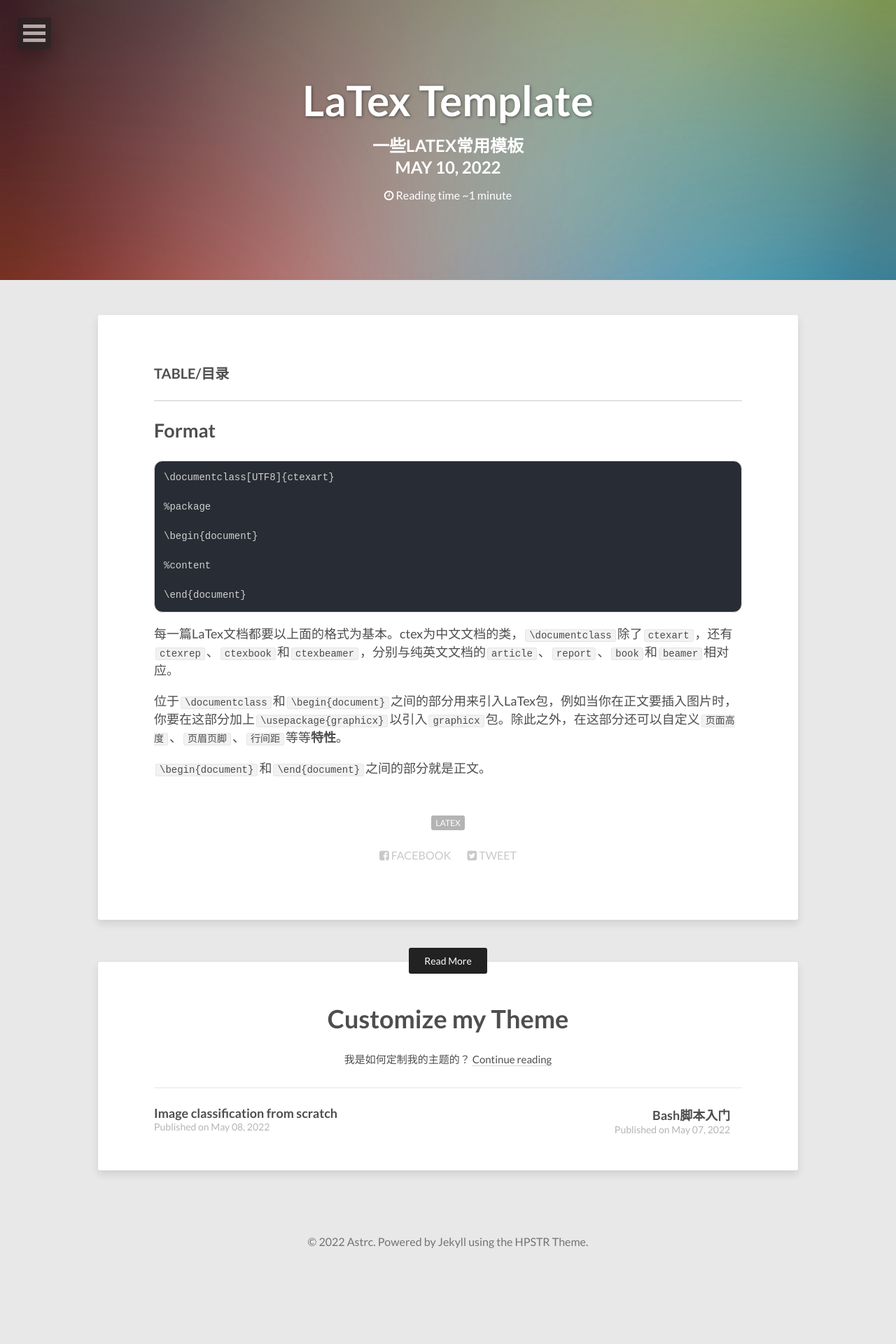
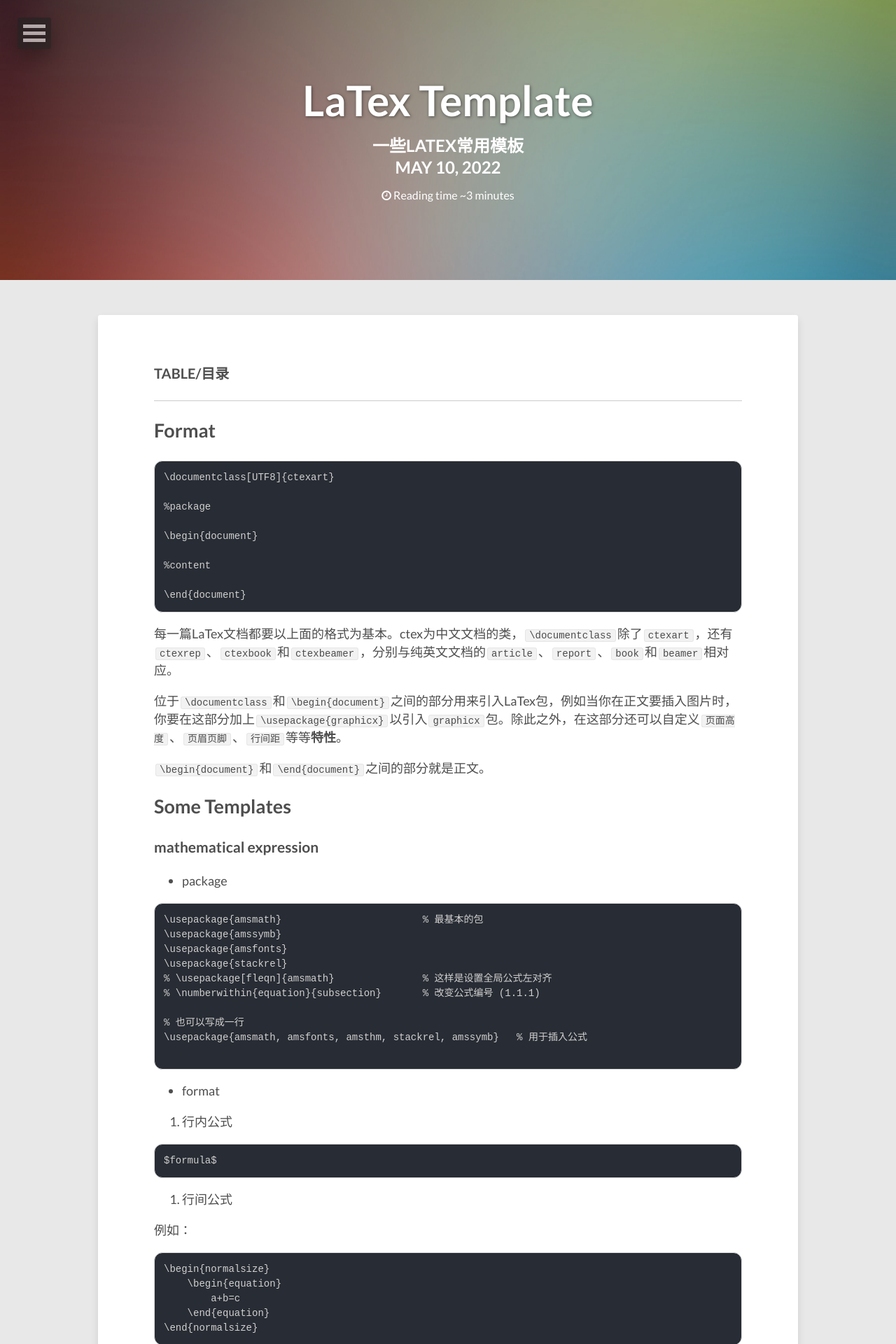
Before and after one commit to lucameng/lucameng.github.io, a Jekyll site: the page built from _posts/2022-05-10-LaTex-template.md, in a window 1280 px wide. Shown: the top 1920 px of the page at 70% size. Built offline with Jekyll 4.4.1, drawn with Linux system fonts in a browser that asks for light colours; before the commit the page ends 1815 px from its top, so only the background shows below that; some of the changed text lies outside the part shown.

Commit message:
new post: LaTex Template

````diff
--- a/_posts/2022-05-10-LaTex-template.md
+++ b/_posts/2022-05-10-LaTex-template.md
@@ -31,3 +31,173 @@ ___
 位于`\documentclass`和`\begin{document}`之间的部分用来引入LaTex包，例如当你在正文要插入图片时，你要在这部分加上`\usepackage{graphicx}`以引入`graphicx`包。除此之外，在这部分还可以自定义`页面高度`、`页眉页脚`、`行间距`等等**特性**。
 
 `\begin{document}`和`\end{document}`之间的部分就是正文。
+
+## Some Templates
+
+### mathematical expression
+
+- package
+
+```
+\usepackage{amsmath}                        % 最基本的包
+\usepackage{amssymb}
+\usepackage{amsfonts}
+\usepackage{stackrel}
+% \usepackage[fleqn]{amsmath}               % 这样是设置全局公式左对齐
+% \numberwithin{equation}{subsection}       % 改变公式编号 (1.1.1)
+
+% 也可以写成一行
+\usepackage{amsmath, amsfonts, amsthm, stackrel, amssymb}   % 用于插入公式
+
+```
+
+- format
+
+1. 行内公式
+
+```
+$formula$
+```
+
+2. 行间公式
+
+例如：
+
+```
+\begin{normalsize}
+    \begin{equation}
+        a+b=c
+    \end{equation}
+\end{normalsize}
+```
+
+在第一个\begin中可定义公式大小，可参照：
+
+```
+七号 　　5.25pt 　　    1.845mm　　　　  tiny
+六号 　　7.875pt 　　   2.768mm　　　　  scriptsize
+小五号 　9pt 　　　　    3.163mm　　　　  footnotesize
+五号 　　10.5pt 　　    3.69mm　　　　   small
+小四号 　12pt 　　　　   4.2175mm　　　  normalsize
+四号 　　13.75pt 　　   4.83mm　　　　   large
+三号 　　15.75pt 　　   5.53mm　　　　   Large
+二号 　　21pt 　　　　   7.38mm         LARGE
+一号 　　27.5pt 　　    9.48mm　　　　   huge
+小初号 　36pt 　　　  　12.65mm　　　　   Huge
+初号 　　42pt 　　　  　 14.76mm
+```
+3. 公式换行，等号对齐
+
+
+### Image Insert
+
+- package
+
+```
+\usepackage{graphicx}
+\usepackage{float}          % 图片悬浮文字上方
+\usepackage{subfig}         % 多张图片排列
+```
+
+- format
+
+1. 一张图片
+
+`H`表示图片悬浮
+
+```
+\begin{figure}[H]
+    \centering
+    \includegraphics[width=1\linewidth]{pics/sellproc.png}
+    \caption{图片描述}
+    \label{fig:1}
+\end{figure}
+```
+
+1. 两张图片
+
+第一种方法：
+
+```
+\begin{figure}[H]
+    \centering
+    \begin{minipage}[t]{0.48\textwidth}
+    \centering
+    \includegraphics[width=6cm]{pics/dog.jpg}
+    \caption{狗狗1}
+    \end{minipage}
+    \quad
+    \begin{minipage}[t]{0.48\textwidth}
+    \centering
+    \includegraphics[width=6cm]{pics/dog.jpg}
+    \caption{狗狗2}
+    \end{minipage}
+\end{figure}
+```
+
+<figure>
+	<center>
+         <a href="/images/LaTex/imginsr1"></a>
+	</center>
+</figure>
+
+第二种方法：
+
+```
+\begin{figure}[H]
+	\centering
+
+	\subfloat[]{
+	\includegraphics[width=0.5\textwidth]{pics/sellproc.png}}
+    % \quad  % 图片换行
+    \subfloat[]{
+	\includegraphics[width=0.5\textwidth]{pics/sellproc.png}}
+	\caption{图片描述}
+	\label{fig1}
+\end{figure}
+
+\begin{figure}[H]
+	\centering
+    % 可在subfloat的[]内单独为每张小图命名，否则默认按照(a)(b)...方式命名
+	\subfloat[狗狗1]{
+	\includegraphics[width=0.48\textwidth]{pics/dog.jpg}}
+    % 图形换行命令
+    % \quad
+    \subfloat[狗狗2]{
+	\includegraphics[width=0.48\textwidth]{pics/dog.jpg}}
+	\caption{两只狗狗}
+	\label{fig1}
+\end{figure}
+```
+若想两张图并列显示，将法**二**中的`\quad`取消注释，并调整`width=0.5\textwidth`。
+
+<figure>
+	<center>
+         <a href="/images/LaTex/imginsr2"></a>
+	</center>
+</figure>
+
+3. 四张图片田字形排列
+
+```
+\begin{figure}[H]
+	\centering
+	\subfloat[狗狗1]{。
+		\includegraphics[width=2 in]{pics/dog.jpg}}
+	\subfloat[狗狗2]{
+		\includegraphics[width=2 in]{pics/dog.jpg}}
+	\quad
+	\subfloat[狗狗3]{
+		\includegraphics[width=2 in]{pics/dog.jpg}}
+	\subfloat[狗狗4]{
+		\includegraphics[width=2 in]{pics/dog.jpg}}
+	\caption{四只狗狗}
+\end{figure}
+
+```
+
+<figure>
+	<center>
+         <a href="/images/LaTex/imginsr3"></a>
+	</center>
+</figure>
--- a/_sass/_typography.scss
+++ b/_sass/_typography.scss
@@ -37,7 +37,7 @@ a {
 
 	&:visited {
 		//color: lighten($link-color, 20);
-		color: rgba(59, 20, 199, 0.644)
+		color: rgba(6, 2, 20, 0.8)
 	}
 
 	&:hover {
````
Also changed, not shown: images/LaTex/imginsert1.png (added), images/LaTex/imginsert2.png (added), images/LaTex/imginsr1.png (added), images/LaTex/imginsr2.png (added), images/LaTex/imgisr3.png (added).
